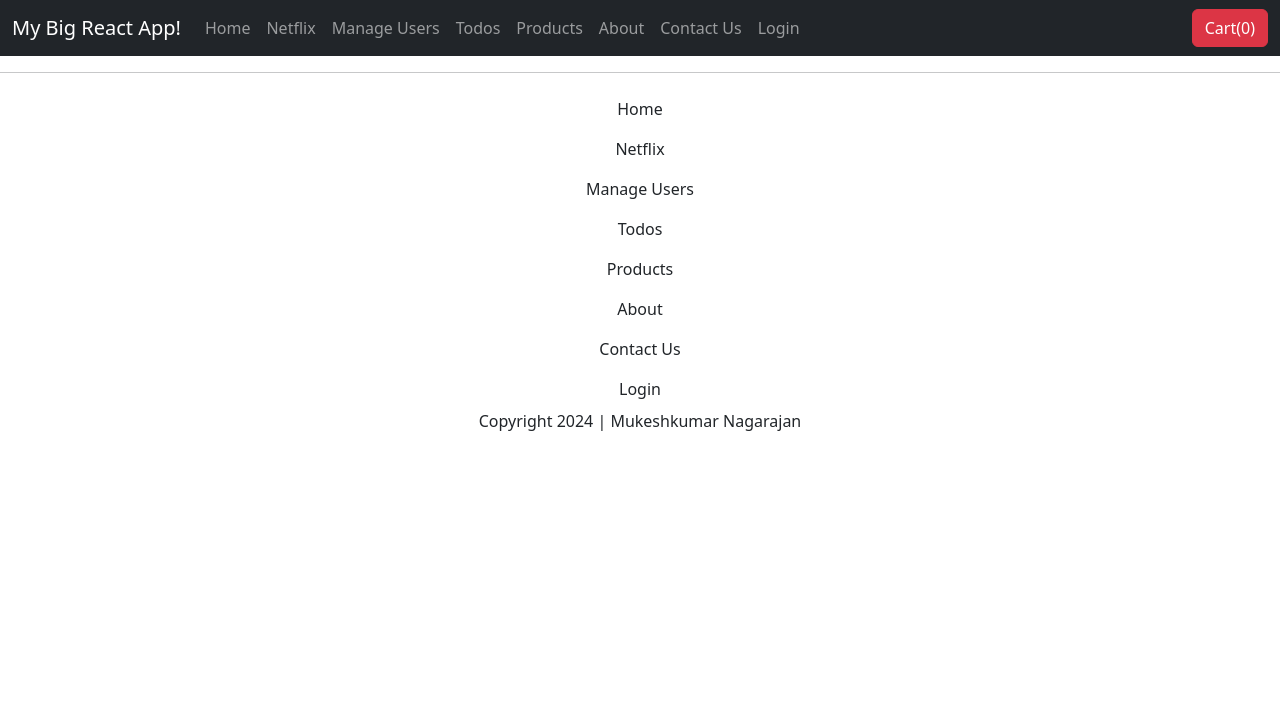
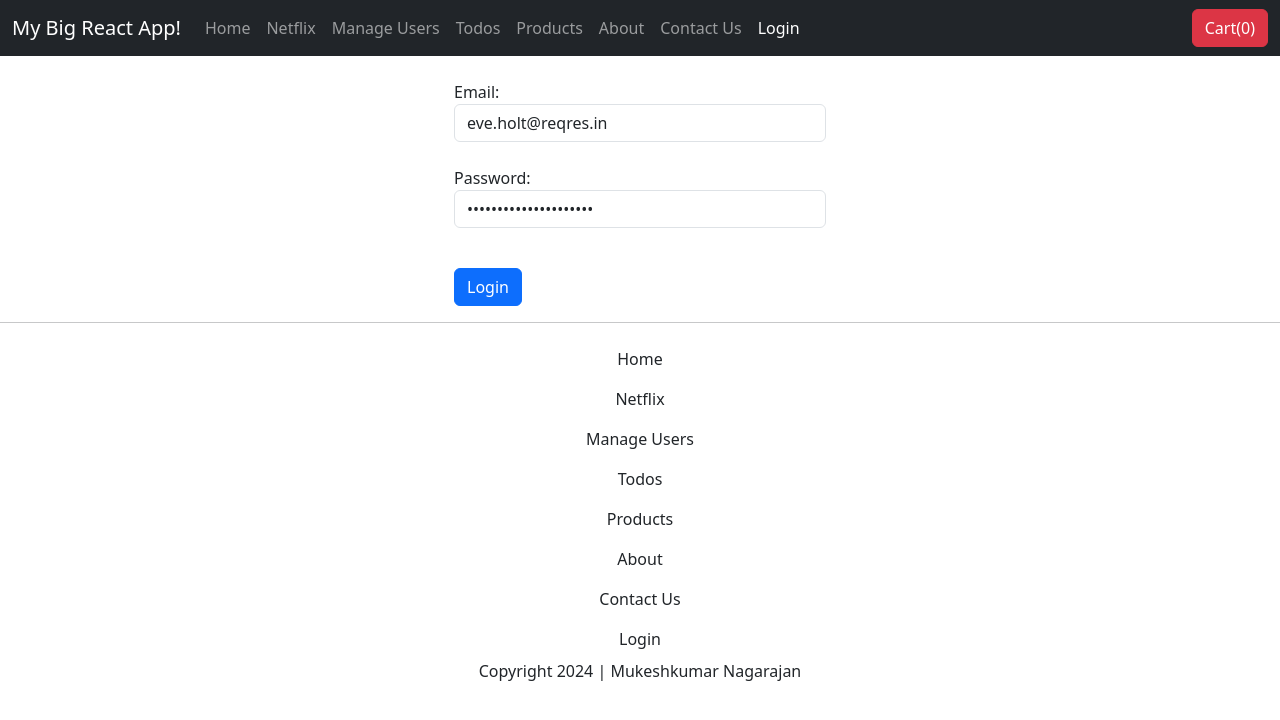
Before and after one commit to mukeshkumarnagarajan/big-react-app, a React (Vite) app: page /auth/login in a window 1280 px wide. Shown: the top 720 px of the page. Built offline with nearby package versions, Linux system fonts and the light colour scheme.

Commit message:
Authentication

```diff
--- a/src/App.tsx
+++ b/src/App.tsx
@@ -1,42 +1,27 @@
-import { BrowserRouter, Route, Routes } from "react-router-dom";
+import { BrowserRouter } from "react-router-dom";
 import "./App.css";
 import Footer from "./layouts/Footer";
 import Header from "./layouts/Header";
-import HomePage from "./pages/HomePage/HomePage";
-import NetflixPage from "./pages/NetflixPage/NetflixPage";
-import UsersPage from "./pages/UsersPage/UsersPage";
-import AboutPage from "./pages/AboutPage/AboutPage";
-import AddUser from "./pages/UsersPage/AddUser";
-import UserDetails from "./pages/UsersPage/UserDetails";
 import { HelmetProvider } from "react-helmet-async";
-import TodosPage from "./pages/TodosPage/TodosPage";
-import ProductsPage from "./pages/ProductsPage/ProductsPage";
 import { CartProvider } from "./contexts/CartContext";
+import MainRoutes from "./routes/MainRoutes";
+import { AuthProvider } from "./contexts/AuthContext";
 
 const App: React.FC = () => {
   return (
     <BrowserRouter>
+      <AuthProvider>
         <HelmetProvider>
           <CartProvider>
-          <Header></Header>
+            <Header />
 
             <main className="container mt-5 pt-2">
-            <Routes>
-              <Route path="/" element={<HomePage />}></Route>
-              <Route path="/netflix" element={<NetflixPage />}></Route>
-              <Route path="/users" element={<UsersPage />}></Route>
-              <Route path="/users/add" element={<AddUser />}></Route>
-              {/*  Setting up routing config with URL param */}
-              <Route path="/users/:userId" element={<UserDetails />}></Route>
-
-              <Route path="/todos" element={<TodosPage />}></Route>
-              <Route path="/products" element={<ProductsPage />}></Route>
-              <Route path="/about-us" element={<AboutPage />}></Route>
-            </Routes>
+              <MainRoutes />
             </main>
           </CartProvider>
           <Footer />
         </HelmetProvider>
+      </AuthProvider>
     </BrowserRouter>
   );
 };
--- /dev/null
+++ b/src/contexts/AuthContext.tsx
@@ -0,0 +1,53 @@
+/*
+Any to Any Component Communication using Context API
+
+  Step 1. Create Context using createContext()
+  Step 2: We have to Provide the context data to the desired components using Context Provider.
+  Step 3: Let's supply the data through the CartProvider (see line number 26)
+  Step 4: You can subcribe to the context data in the desired component using useContext()
+  Step 5: Work on to supply the data to the context.
+*/
+
+import { ReactNode, createContext, useContext } from "react";
+
+interface AuthContextProps {
+  isAuthenticated?: boolean; // Needed for the entire app. Particularly in ProtectedRoutes
+  saveToken: (token: string) => void; // Needed for LoginPage
+  logout?: () => void; // Needed for MenuList
+  // role: string | undefined; // Needed for Authorization
+}
+
+const AuthContext = createContext<AuthContextProps | undefined>(undefined);
+
+// Step 2: Let's create a new component called AuthProvider
+export const AuthProvider: React.FC<{ children: ReactNode }> = ({ children }) => {
+  // save JWT token
+  const saveToken = (token: string) => {
+    console.log('Saving Token through AuthProvider');
+    localStorage.setItem("authToken", token);
+  }
+
+
+  return (
+    <AuthContext.Provider
+      value={{
+        saveToken: saveToken,
+      }}
+    >
+      {children}
+    </AuthContext.Provider>
+  );
+};
+
+// This Custom hook will let you access all auth context data
+export const useAuth = () => {
+  const context = useContext(AuthContext);
+
+  if (!context) {
+    throw new Error(
+      "useAuth hook must be used within AuthProvider component's descendants"
+    );
+  }
+
+  return context;
+}
--- a/src/layouts/Header.tsx
+++ b/src/layouts/Header.tsx
@@ -4,8 +4,7 @@ import { useCart } from "../contexts/CartContext";
 
 const Header: React.FC = () => {
 
-  const data = useCart();
-  console.log(data);
+  const addToCartContext = useCart();
 
   return (
     <header>
@@ -27,7 +26,7 @@ const Header: React.FC = () => {
           </button>
           <div className="collapse navbar-collapse" id="navbarCollapse">
             <MenuList />
-          <button className="btn btn-danger">Cart({data?.cartItems.length})</button>
+          <button className="btn btn-danger">Cart({addToCartContext?.cartItems.length})</button>
           </div>
         </div>
       </nav>
--- a/src/layouts/MenuList.tsx
+++ b/src/layouts/MenuList.tsx
@@ -48,7 +48,7 @@ const MenuList = () => {
       </li>
 
       <li className="nav-item">
-        <NavLink className={navLinkClass} to="/login">
+        <NavLink className={navLinkClass} to="/auth/login">
           Login
         </NavLink>
       </li>
--- /dev/null
+++ b/src/pages/ContactPage/ContactPage.tsx
@@ -0,0 +1,9 @@
+const ContactPage: React.FC = () => {
+    return (
+      <div>
+        <h1>Contact Page</h1>
+      </div>
+    );
+  }
+
+  export default ContactPage
--- /dev/null
+++ b/src/pages/LoginPage/LoginPage.tsx
@@ -0,0 +1,72 @@
+import axios from "axios";
+import { useForm, SubmitHandler } from "react-hook-form";
+import { useNavigate } from "react-router-dom";
+import { useAuth } from "../../contexts/AuthContext";
+
+interface IFormLogin {
+  email: string;
+  password: string;
+}
+
+const LoginPage: React.FC = () => {
+  const { register, handleSubmit, formState } = useForm<IFormLogin>();
+
+  const navigate = useNavigate();
+  const authContext = useAuth();
+
+  const handleLogin: SubmitHandler<IFormLogin> = async (formData) => {
+    console.log(formData);
+    // This data should be sent to REST API
+
+    try {
+      const response = await axios.post(
+        "https://reqres.in/api/login",
+        formData
+      );
+      authContext?.saveToken(response.data.token);
+      navigate("/netflix");
+    } catch (error) {
+      console.log(error);
+    }
+  };
+
+  return (
+    <div className="col-md-4 offset-md-4">
+      <br />
+
+      <form onSubmit={handleSubmit(handleLogin)}>
+        <div>
+          <label>Email:</label>
+          <input
+            type="text"
+            className="form-control"
+            {...register("email")}
+            disabled={formState.isSubmitting}
+            defaultValue="eve.holt@reqres.in"
+          />
+        </div>
+        <br />
+        <div>
+          <label>Password:</label>
+          <input
+            type="password"
+            className="form-control"
+            {...register("password")}
+            disabled={formState.isSubmitting}
+            defaultValue="cityslicka#423wsdf234"
+          />
+        </div>
+        <br />
+        <button
+          type="submit"
+          className="btn btn-primary mt-3"
+          disabled={formState.isSubmitting}
+        >
+          {formState.isSubmitting ? "Logging in..." : "Login"}
+        </button>
+      </form>
+    </div>
+  );
+};
+
+export default LoginPage;
--- a/src/pages/ProductsPage/ProductsPage.tsx
+++ b/src/pages/ProductsPage/ProductsPage.tsx
@@ -20,6 +20,7 @@ const ProductsPage: React.FC = () => {
 
   useEffect(() => {
     getProductDetails();
+    return () => {};
   }, []);
 
   const handleAddToCart = (product: IProduct) => {
--- a/src/pages/UsersPage/AddUser.tsx
+++ b/src/pages/UsersPage/AddUser.tsx
@@ -8,7 +8,7 @@ const AddUser: React.FC = () => {
   const [isLoading, setIsLoading] = useState(false);
   const [isSaved, setIsSaved] = useState(false);
   const [isError, setIsError] = useState(false);
-  const { register, handleSubmit } = useForm<IUser>();
+  const { register, handleSubmit, formState: {errors} } = useForm<IUser>();
 
   const handleAddUser = (formData: IUser) => {
     console.log(formData);
@@ -50,10 +50,11 @@ const AddUser: React.FC = () => {
           <div className="col-sm-10">
             <input
               type="text"
-              {...register("name")}
+              {...register("name",{required:true, maxLength:15})}
               className="form-control"
               placeholder="Enter Name"
             />
+            {errors.name && <p>Name is required and maxlength is 15 </p>}
           </div>
         </div>
         <div className="form-group row mb-3">
@@ -63,7 +64,7 @@ const AddUser: React.FC = () => {
           <div className="col-sm-10">
             <input
               type="text"
-              {...register("phone")}
+              {...register("phone",{required:true})}
               className="form-control"
               placeholder="Enter Phone"
             />
@@ -76,7 +77,7 @@ const AddUser: React.FC = () => {
           <div className="col-sm-10">
             <input
               type="email"
-              {...register("email")}
+              {...register("email",{required:true})}
               className="form-control"
               placeholder="Enter Email"
             />
--- /dev/null
+++ b/src/routes/MainRoutes.tsx
@@ -0,0 +1,37 @@
+import { Navigate, Route, Routes } from "react-router-dom";
+import HomePage from "../pages/HomePage/HomePage";
+import NetflixPage from "../pages/NetflixPage/NetflixPage";
+import UsersPage from "../pages/UsersPage/UsersPage";
+import AddUser from "../pages/UsersPage/AddUser";
+import UserDetails from "../pages/UsersPage/UserDetails";
+import TodosPage from "../pages/TodosPage/TodosPage";
+import ProductsPage from "../pages/ProductsPage/ProductsPage";
+import AboutPage from "../pages/AboutPage/AboutPage";
+import ContactPage from "../pages/ContactPage/ContactPage";
+import LoginPage from "../pages/LoginPage/LoginPage";
+import ProtectedRoutes from "./ProtectedRoutes";
+
+const MainRoutes = () => {
+  return (
+    <>
+      <Routes>
+        <Route path="/" element={<HomePage />} />
+        <Route path="/about-us" element={<AboutPage />} />
+        <Route path="/contact-us" element={<ContactPage />} />
+        <Route path="/auth/login" element={<LoginPage />} />
+        <Route path="/auth" element={<Navigate to="/auth/login" replace />} />
+
+        <Route element={<ProtectedRoutes />}>
+          <Route path="/netflix" element={<NetflixPage />} />
+          <Route path="/users" element={<UsersPage />} />
+          <Route path="/users/add" element={<AddUser />} />
+          <Route path="/users/:userId" element={<UserDetails />} />
+          <Route path="/todos" element={<TodosPage />} />
+          <Route path="/products" element={<ProductsPage />} />
+        </Route>
+      </Routes>
+    </>
+  );
+};
+
+export default MainRoutes;
--- /dev/null
+++ b/src/routes/ProtectedRoutes.tsx
@@ -0,0 +1,14 @@
+import { Navigate, Outlet } from "react-router-dom";
+
+const ProtectedRoutes = () => {
+  const isAuth = false;
+
+
+  if (isAuth) {
+    return <Outlet />;
+  } else {
+    return <Navigate to="/auth/login"></Navigate>;
+  }
+};
+
+export default ProtectedRoutes;
```
Lines whose indentation alone changed are shown as unchanged.
